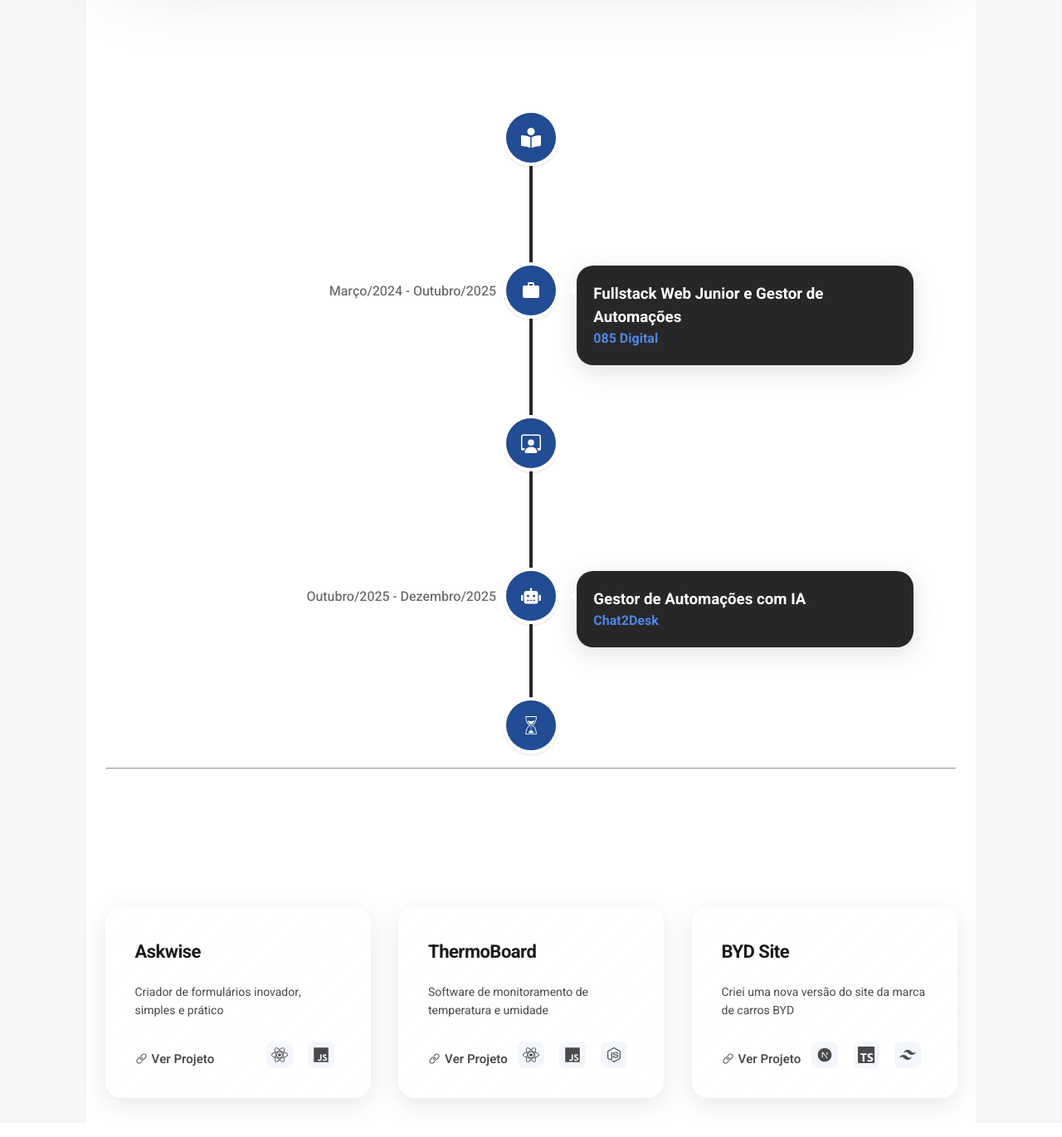
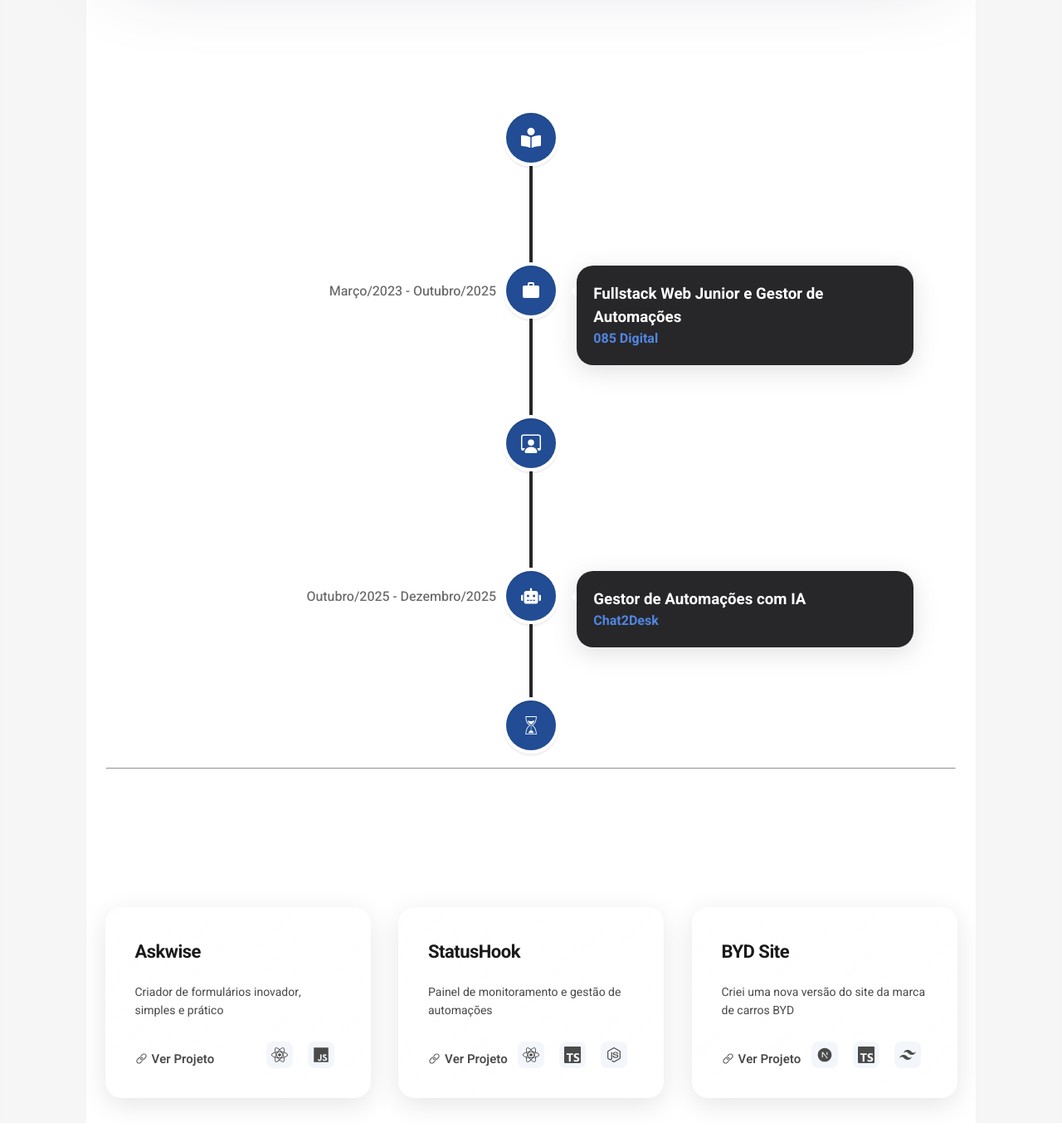
Before and after one commit to zinfex/portifolio-arthur-rocha, a Next.js app: page / in a window 1280 px wide. Shown: the part 1017-2387 px from the top of the page at 83% size. Built offline with nearby package versions, Linux system fonts and the light colour scheme.

Commit message:
Feat: CV download, projects

```diff
--- a/src/app/page.jsx
+++ b/src/app/page.jsx
@@ -151,7 +151,7 @@
             </div>
           </div>
           <div className="homepage-cv">
-            <a href="/cv_arthur_rocha.pdf" download="cv_arthur_rocha.pdf" target="_blank">Download CV <PiReadCvLogo size={20}/> </a>
+            <a href="/cv_Arthur_Rocha.pdf" download="cv_Arthur_Rocha.pdf" target="_blank">Download CV <PiReadCvLogo size={20}/> </a>
           </div>
           <div className="homepage-socials">
               <a href="https://www.linkedin.com/in/rocha-dev/" target="_blank"><FaLinkedinIn size={27} /></a>
--- a/src/components/Projects/Projects.jsx
+++ b/src/components/Projects/Projects.jsx
@@ -46,14 +46,14 @@
       link: "https://github.com/zinfex/Askwise",
     },
     {
-      title: "ThermoBoard",
+      title: "StatusHook",
       stacks: [
         <FaReact size={20} />,
-        <IoLogoJavascript size={20} />,
+        <SiTypescript size={20} />,
         <RiNodejsFill size={20} />,
       ],
-      description: "Software de monitoramento de temperatura e umidade",
-      link: "https://github.com/zinfex/ThermoBoard",
+      description: "Painel de monitoramento e gestão de automações",
+      link: "https://github.com/zinfex/statushook-opensource",
     },
     {
       title: "BYD Site",
--- a/src/components/Projects/projects.css
+++ b/src/components/Projects/projects.css
@@ -51,11 +51,11 @@
   transform: translateY(-8px) scale(1.02);
   background: linear-gradient(
     135deg,
-    rgba(34, 76, 147, 0.1) 0%,
+    rgba(34, 75, 147, 0.059) 0%,
     rgba(74, 144, 226, 0.05) 100%
   );
-  box-shadow: 0 20px 60px rgba(34, 76, 147, 0.25),
-    0 0 40px rgba(74, 144, 226, 0.15);
+  box-shadow: 0 20px 60px rgba(34, 75, 147, 0.136),
+    0 0 40px rgba(74, 145, 226, 0.072);
   border-color: rgba(34, 76, 147, 0.3);
 }
 
--- a/src/components/Track/Exp.jsx
+++ b/src/components/Track/Exp.jsx
@@ -26,7 +26,7 @@
     {
       company: "085 Digital",
       title: "Fullstack Web Junior e Gestor de Automações",
-      years: "Março/2024 - Outubro/2025",
+      years: "Março/2023 - Outubro/2025",
       icon:  <MdOutlineWork />,
       technologies: ["Node", "Next", "React", "Rest API's", "N8N"], // Outras tecnologias (exemplo)
       image: "/exp3.jpg"
```
Also changed, not shown: 1 other file (tests, documents, lock files or other folders).
